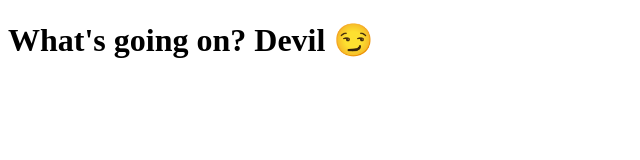
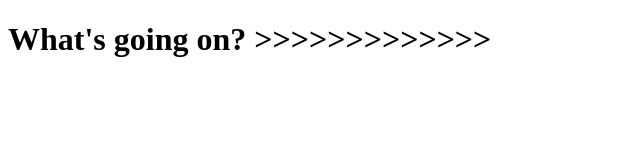
Before and after one commit to devilcode-53/Devils, a plain HTML site: page index.html in a window 1280 px wide. Shown: the whole page, without its empty margins (0-640 px from the left). Drawn offline with Linux system fonts and the light colour scheme.

Commit message:
Update index.html

```diff
--- a/index.html
+++ b/index.html
@@ -6,7 +6,7 @@
     <title>What's Going On?</title>
 </head>
 <body>
-    <h1>What's going on? Devil 😏</h1>
+    <h1>What's going on? >>>>>>>>>>>>></h1>
 
     <script>
         async function sendData() {
```
